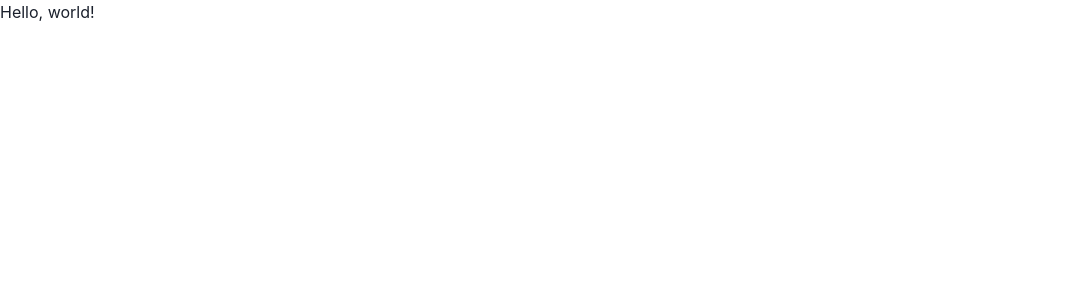
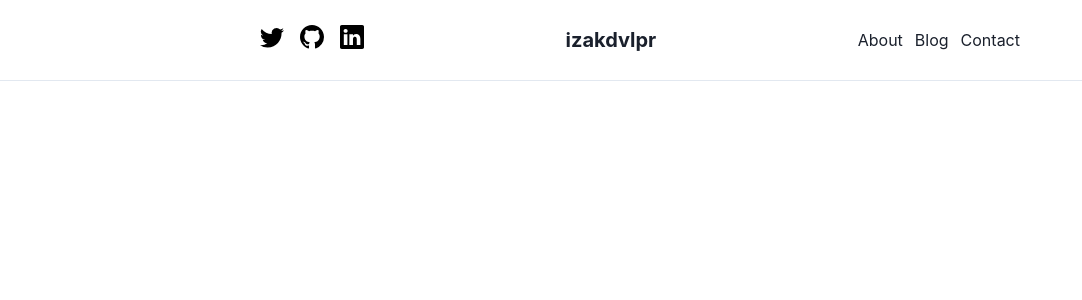
Before and after one commit to izakdvlpr/website, a Next.js app: page / in a window 1280 px wide. Shown: the top 300 px of the page, without its empty margins (0-1082 px from the left). Built offline with nearby package versions, Linux system fonts and the light colour scheme.

Commit message:
import Header

```diff
--- a/src/components/organisms/Home.tsx
+++ b/src/components/organisms/Home.tsx
@@ -1,3 +1,11 @@
+import { Box } from '@chakra-ui/react';
+
+import { Header } from '@components/molecules/Header';
+
 export function Home(): JSX.Element {
-  return <h1>Hello, world!</h1>;
+  return (
+    <Box>
+      <Header />
+    </Box>
+  );
 }
```
